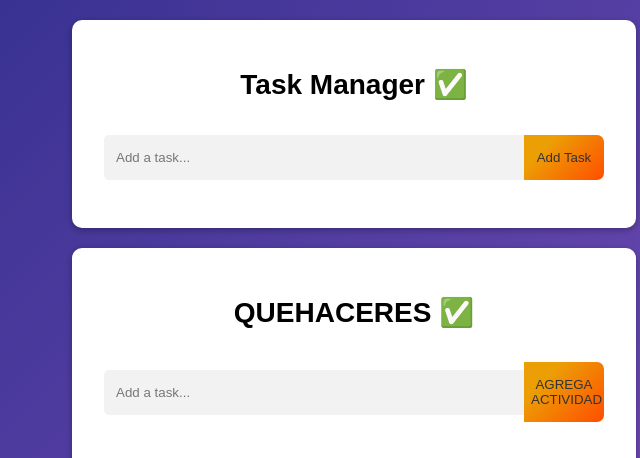
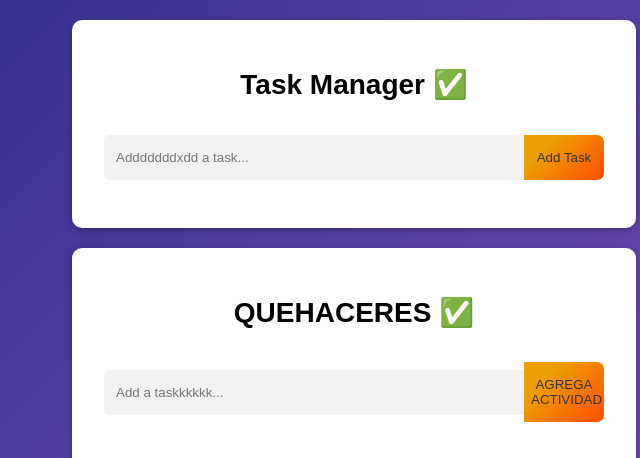
Before and after one commit to reynaldo57/planner, a plain HTML site: page index.html in a window 1280 px wide. Shown: the top 458 px of the page, 286-926 px from the left. Drawn offline with Linux system fonts and the light colour scheme.

Commit message:
agregue xdd

```diff
--- a/index.html
+++ b/index.html
@@ -13,14 +13,14 @@
         <header class="card">
           <h1>Task Manager ✅</h1>
           <form id="taskForm">
-            <input type="text" id="taskInput" placeholder="Add a task...">
+            <input type="text" id="taskInput" placeholder="Adddddddxdd a task...">
             <button type="submit">Add Task</button>
           </form>
         </header>
         <header class="card">
           <h1>QUEHACERES ✅</h1>
           <form id="taskForm">
-            <input type="text" id="taskInput" placeholder="Add a task...">
+            <input type="text" id="taskInput" placeholder="Add a taskkkkkk...">
             <button type="submit">AGREGA ACTIVIDAD</button>
           </form>
         </header>
```
Also changed, not shown: 1 other file.
